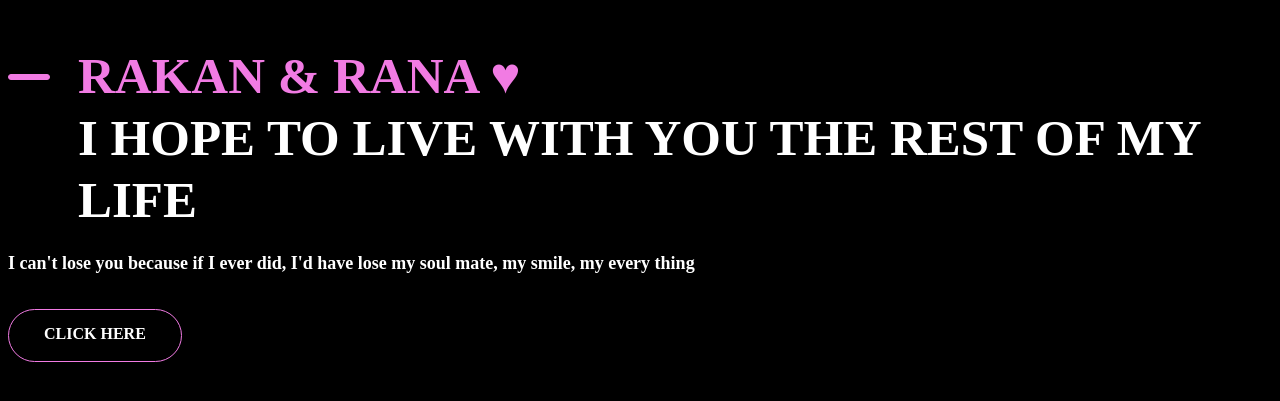
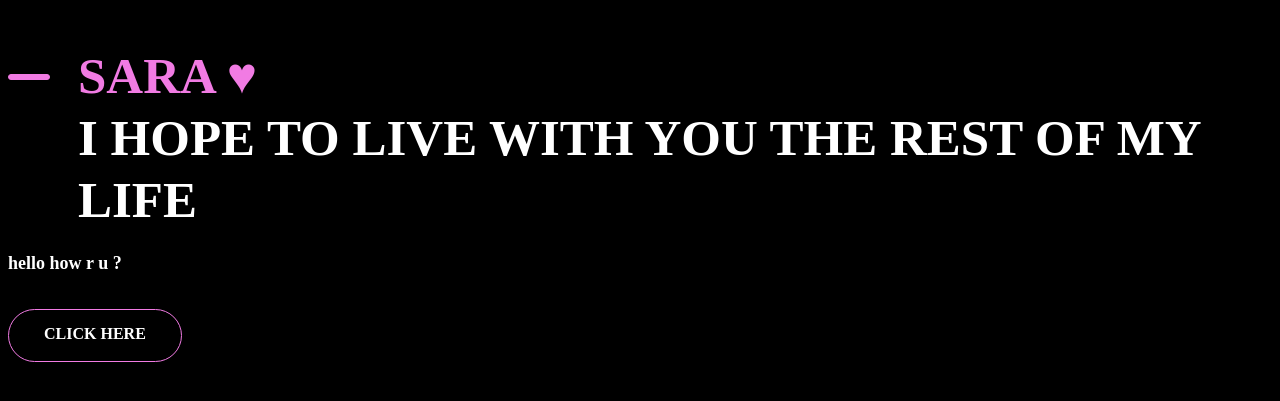
Before and after one commit to r2aak/kka, a plain HTML site: page index.html in a window 1280 px wide. Shown: the part 203-604 px from the top of the page. Drawn offline with Linux system fonts and the light colour scheme.

Commit message:
Update index.html

```diff
--- a/index.html
+++ b/index.html
@@ -5,14 +5,14 @@
     <meta http-equiv="X-UA-Compatible" content="IE=edge">
     <meta name="viewport" content="width=device-width; initial-scale=0.43; maximum-scale=1.5;">
     <link rel="stylesheet" href="style.css">
-    <title>me&my love rana</title>
+    <title>Sara :) </title>
 </head>
 <body>
     <div class="container">
 
         <div class="cv">
-<h1>rakan & rana ♥<span> I hope to live with you the rest of my life</span> </h1>
-<p>I can't lose you because if I ever did, I'd have lose my soul mate, my smile, my every thing</p>
+<h1> Sara ♥<span> I hope to live with you the rest of my life</span> </h1>
+<p>hello how r u ?</p>
 
 
 <a href="https://www.youtube.com/watch?app=desktop&v=Te11UaHOHMQ" class="btn">click here</a>
```
